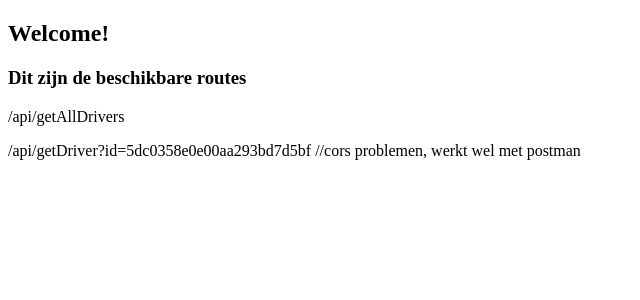
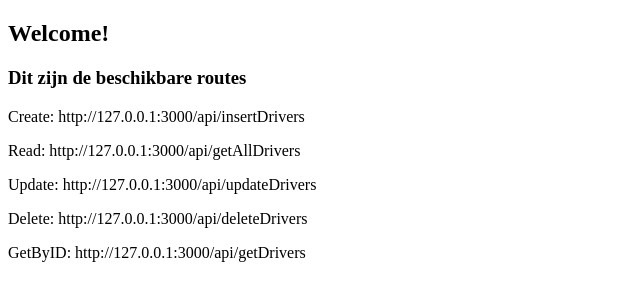
Before and after one commit to michieldewandelaer/web2_werkstuk, a website: page Back-end/html/routes.html in a window 1280 px wide. Shown: the whole page, without its empty margins (0-640 px from the left). Drawn offline with Linux system fonts and the light colour scheme.

Commit message:
html routes added

```diff
--- a/Back-end/html/routes.html
+++ b/Back-end/html/routes.html
@@ -11,8 +11,11 @@
 <body>
     <h2>Welcome!</h2>
     <h3>Dit zijn de beschikbare routes</h3>
-    <p>/api/getAllDrivers</p>
-    <p>/api/getDriver?id=5dc0358e0e00aa293bd7d5bf //cors problemen, werkt wel met postman</p>
+    <p>Create: http://127.0.0.1:3000/api/insertDrivers</p>
+    <p>Read: http://127.0.0.1:3000/api/getAllDrivers</p>
+    <p>Update: http://127.0.0.1:3000/api/updateDrivers</p>
+    <p>Delete: http://127.0.0.1:3000/api/deleteDrivers</p>
+    <p>GetByID: http://127.0.0.1:3000/api/getDrivers</p>
 
 </body>
 
```
